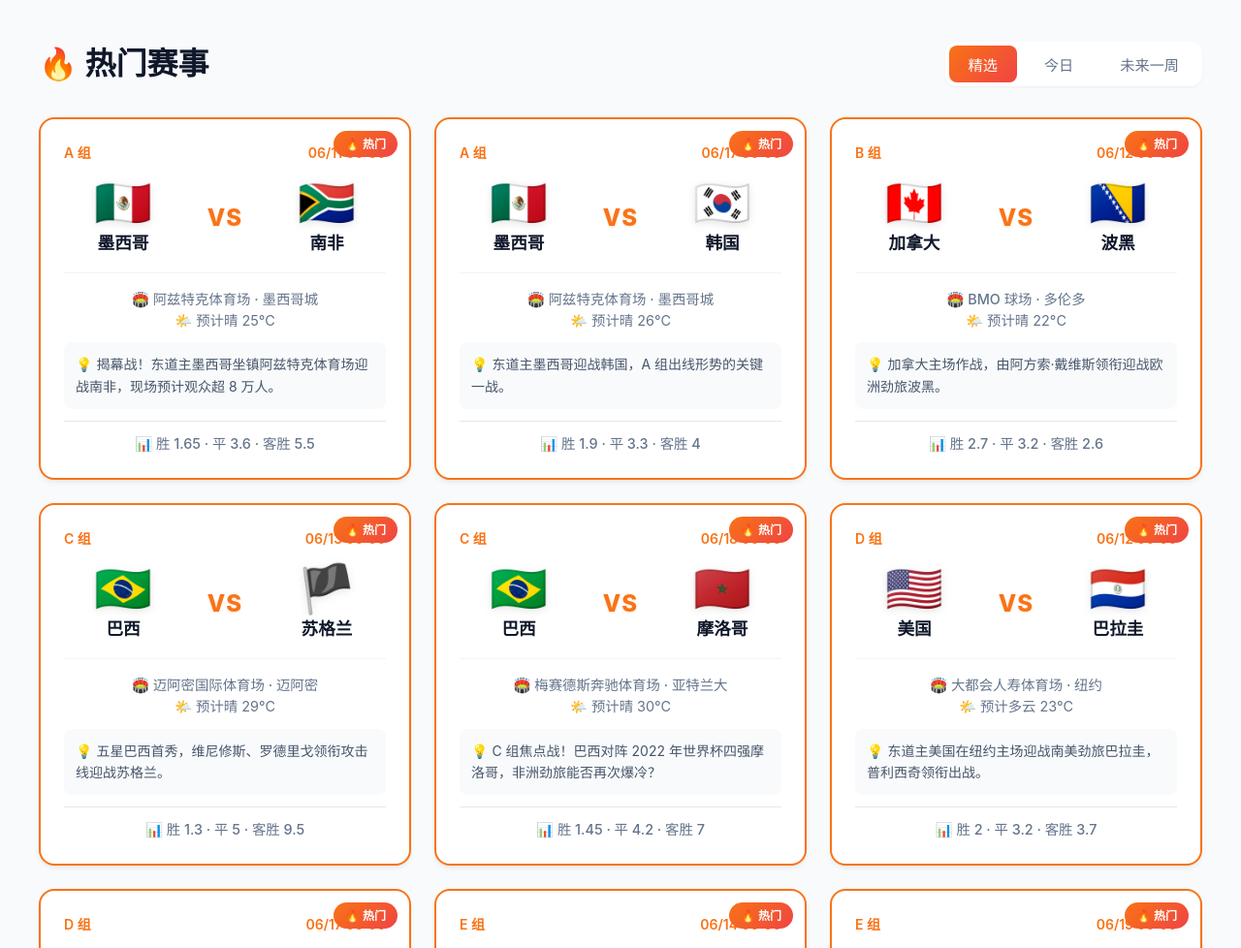
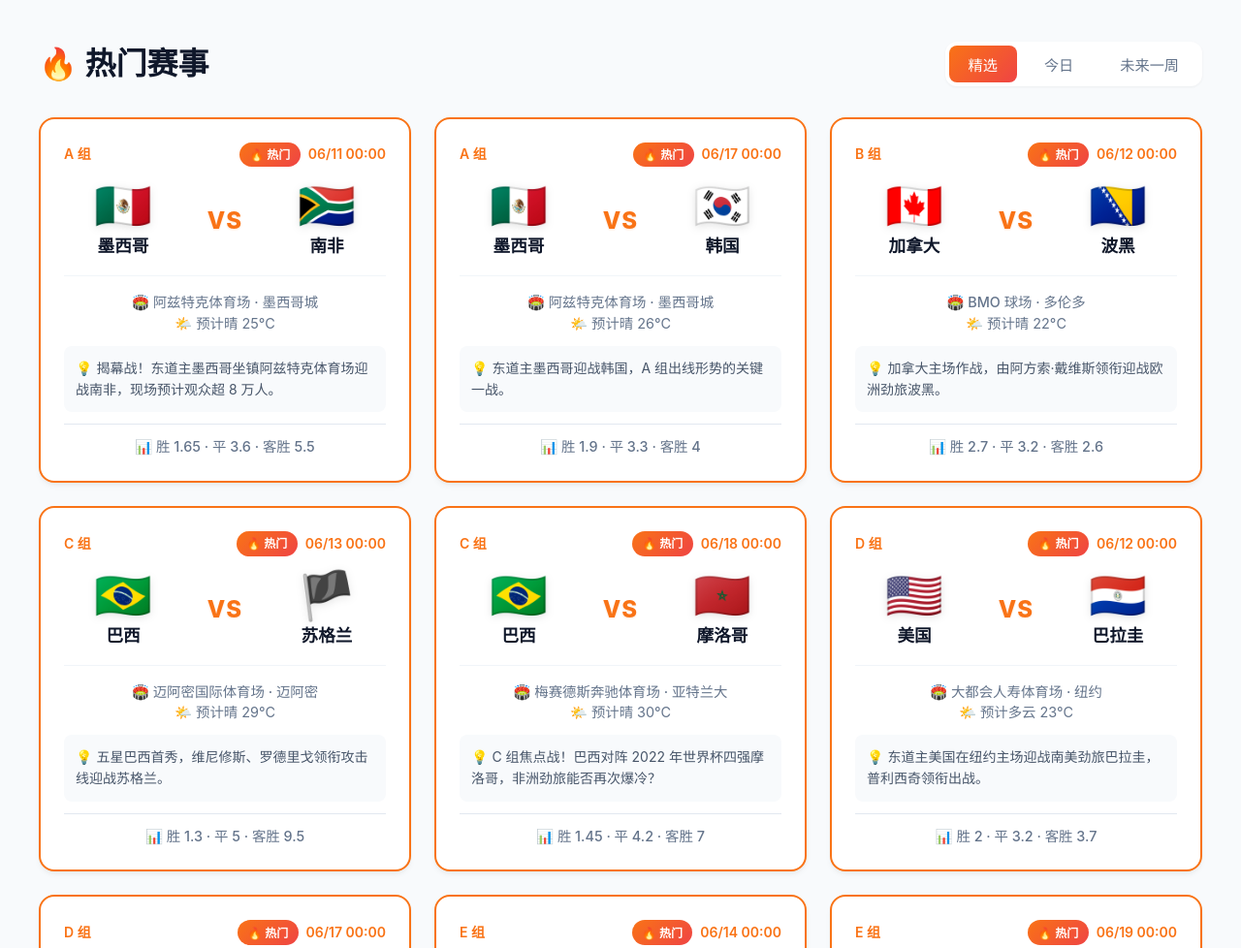
Before and after one commit to yu-wang-coder/worldcup-ai-buddy, a plain HTML site: page index.html in a window 1280 px wide. Shown: the part 1840-2818 px from the top of the page at 97% size. Drawn offline with Linux system fonts and the light colour scheme.

Commit message:
fix: 热门标签改为header右侧元素不再遮挡时间

```diff
--- a/src/pages/Home.js
+++ b/src/pages/Home.js
@@ -121,7 +121,10 @@ function renderMatchCard(match) {
     <div class="match-card ${match.isHot ? 'match-card--hot' : ''}" data-match-id="${match.id}">
       <div class="match-card__header">
         <span class="match-card__stage">${getStageLabel(match.stage)}</span>
-        <span class="match-card__status" style="color: ${statusColor}; font-weight: 600;">${statusLabel}</span>
+        <div class="match-card__header-right">
+          ${match.isHot ? `<span class="match-card__hot-tag">🔥 热门</span>` : ''}
+          <span class="match-card__status" style="color: ${statusColor}; font-weight: 600;">${statusLabel}</span>
+        </div>
       </div>
       <div class="match-card__teams">
         <div class="team-info">
--- a/src/styles/home.css
+++ b/src/styles/home.css
@@ -358,20 +358,6 @@
 .match-card--hot {
   border: 2px solid #f97316;
   position: relative;
-  overflow: hidden;
-}
-
-.match-card--hot::before {
-  content: '🔥 热门';
-  position: absolute;
-  top: 12px;
-  right: 12px;
-  background: linear-gradient(135deg, #f97316, #ef4444);
-  color: white;
-  padding: 0.25rem 0.75rem;
-  border-radius: 100px;
-  font-size: 0.75rem;
-  font-weight: 600;
 }
 
 .match-card__header {
@@ -381,11 +367,29 @@
   margin-bottom: 1rem;
   font-size: 0.875rem;
   color: #64748b;
+  gap: 0.5rem;
+}
+
+.match-card__header-right {
+  display: flex;
+  align-items: center;
+  gap: 0.5rem;
+}
+
+.match-card__hot-tag {
+  background: linear-gradient(135deg, #f97316, #ef4444);
+  color: white;
+  padding: 0.2rem 0.65rem;
+  border-radius: 100px;
+  font-size: 0.75rem;
+  font-weight: 600;
+  white-space: nowrap;
 }
 
 .match-card__stage {
   font-weight: 600;
   color: #f97316;
+  white-space: nowrap;
 }
 
 .match-card__teams {
```
